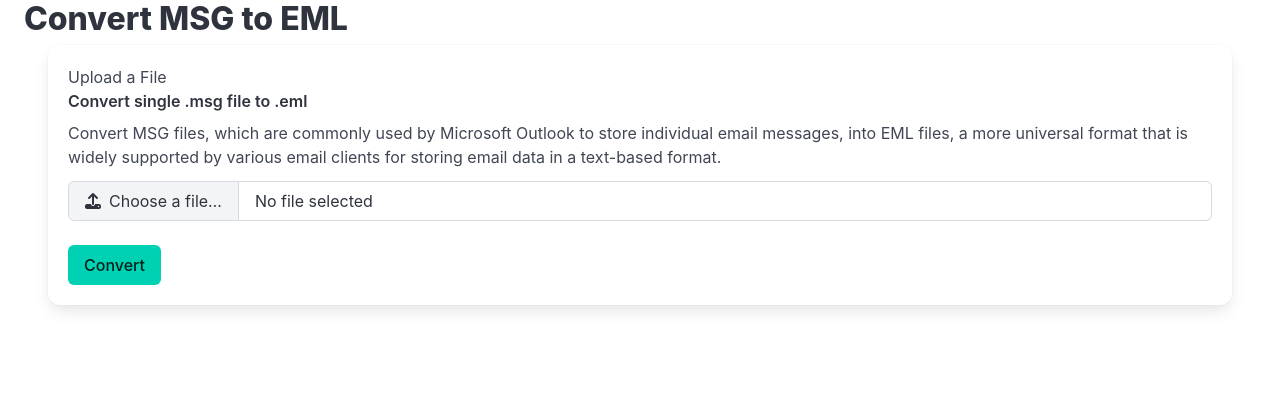
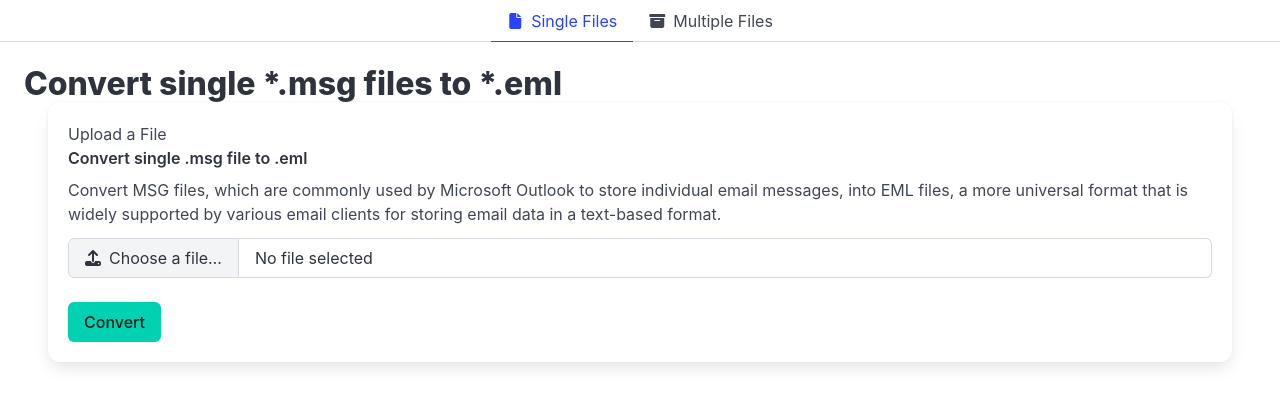
Before and after one commit to wuaschtikus/sales, a Django app: page /upload/ in a window 1280 px wide. Shown: the part 87-494 px from the top of the page. Run offline with Django 3.2, Linux system fonts and the light colour scheme; some libraries are stand-ins or nearby versions.

Commit message:
added layout for uploading multpiple files

```diff
--- a/msgconv/urls.py
+++ b/msgconv/urls.py
@@ -1,11 +1,13 @@
 from django.urls import path
-from .views import MsgConv, IndexView, ConverterView, DeleteFiles
+from .views import IndexView, ConverterView, DeleteFiles, MsgConvMultipleFiles, MsgConvSingleFiles
 
 urlpatterns = [
     path('index/', IndexView.as_view(), name='index'),
     path('converter/', ConverterView.as_view(), name='converter'),
-    path('msgconv/', MsgConv.as_view(), name='msgconv'),
-    path('msgconv/<str:id>', MsgConv.as_view(), name='msgconv'),
-    path('upload/', MsgConv.as_view(), name='msgupload'),
+    path('msgconv/single', MsgConvSingleFiles.as_view(), name='msgconv_single_files'),
+    path('msgconv/single/<str:id>', MsgConvSingleFiles.as_view(), name='msgconv_single_files'),
+    path('msgconv/multiple', MsgConvMultipleFiles.as_view(), name='msgconv_multiple_files'),
+    path('msgconv/multiple/<str:id>', MsgConvMultipleFiles.as_view(), name='msgconv_multiple_files'),
+    path('upload/', MsgConvSingleFiles.as_view(), name='msgupload'),
     path('delete/<str:id>', DeleteFiles.as_view(), name='delete_files'),
 ]
--- a/msgconv/views.py
+++ b/msgconv/views.py
@@ -27,11 +27,31 @@ class ConverterView(View):
     def get(self, request):
         return render(request, self.template_name)
 
-class MsgConv(View):
-    template_name = 'msgconv/msgconv.html'
 
+class MsgConvBase(View):
     # Define the maximum upload size (10MB)
     MAX_UPLOAD_SIZE = 10 * 1024 * 1024  # 10 MB in bytes
+
+
+class MsgConvMultipleFiles(MsgConvBase):
+    template_name = 'msgconv/msgconv_multiple_files.html'
+
+    def get(self, request, id=None):
+        form = MyFileUploadForm()
+
+        if id:
+            # Retrieve the dictionary from disk
+            with open(os.path.join(settings.MEDIA_ROOT, id, 'result.pkl'), 'rb') as file:
+                result = pickle.load(file)
+
+                logger.debug(f'result GET: {pformat(result)}')
+
+            return render(request, self.template_name, {'form': form, 'result': result})
+
+        return render(request, self.template_name, {'form': form})
+
+class MsgConvSingleFiles(MsgConvBase):
+    template_name = 'msgconv/msgconv_single_files.html'
 
     # Folder structure
     tmp = str(uuid.uuid4())
@@ -59,7 +79,16 @@ class MsgConv(View):
 
     def post(self, request):
         form = MyFileUploadForm(request.POST, request.FILES)
+        action = request.POST.get('action')
 
+        if action == 'single_file':
+            return self._process_single_file(request, form)
+        elif action == 'multiple_files':
+            return self._process_multiple_files(request, form)
+        else:
+            return render(request, self.template_name, {'form': form})
+
+    def _process_multiple_files(self, request, form):
         if form.is_valid():
             self.uploaded_file = request.FILES['file']
             self.uploaded_file_size_readable = get_readable_file_size(request.FILES['file'].size)
@@ -95,6 +124,44 @@ class MsgConv(View):
             return render(request, self.template_name, {'result': result})
 
         return render(request, self.template_name, {'form': form})
+
+    def _process_single_file(self, request, form):
+        if form.is_valid():
+            self.uploaded_file = request.FILES['file']
+            self.uploaded_file_size_readable = get_readable_file_size(request.FILES['file'].size)
+            self.uploaded_file_name = request.FILES['file'].name
+
+            # Create folder structure
+            self._create_temp_dirs()
+
+            logger.info(f'Uploaded file {self.uploaded_file_name} size {self.uploaded_file_size_readable} directory {self.tmp_dir}')
+
+            # Check file size limit
+            if self.uploaded_file.size > self.MAX_UPLOAD_SIZE:
+                logger.info('File size exceeded for file ')
+                form.add_error(None, f"File size exceeds the 10MB limit. Your file is {self.uploaded_file_size_readable}.")
+                return render(request, self.template_name, {'form': form})
+
+            # Processing msg file
+            # Write the file to disk
+            msg_path = self._write_to_disc(self.uploaded_file, os.path.join(self.tmp_dir_msg, self.uploaded_file.name))
+            result = self._process_file(msg_path)
+            result_file_info = msg_extract_info(msg_path)
+            result['result_file_info'] = result_file_info
+
+            logger.debug(f'result: {pformat(result)}')
+
+            # Store result in a file
+            # Write the dictionary to disk
+            with open(self.tmp_dir_result_path, 'wb') as file:
+                pickle.dump(result, file)
+
+            self._cleanup(msg_path)
+
+            return render(request, self.template_name, {'result': result})
+
+        return render(request, self.template_name, {'form': form})
+
 
     def _create_temp_dirs(self):
         os.makedirs(self.tmp_dir_attachments, exist_ok=True)
--- a/templates/base/base.html
+++ b/templates/base/base.html
@@ -6,7 +6,7 @@
     <title>msgconv</title>
     <link rel="stylesheet" href="https://cdn.jsdelivr.net/npm/bulma@1.0.1/css/bulma.min.css">
     <link rel="stylesheet" href="https://cdnjs.cloudflare.com/ajax/libs/font-awesome/6.6.0/css/all.min.css" integrity="sha512-Kc323vGBEqzTmouAECnVceyQqyqdsSiqLQISBL29aUW4U/M7pSPA/gEUZQqv1cwx4OnYxTxve5UMg5GT6L4JJg==" crossorigin="anonymous" referrerpolicy="no-referrer" />
-
+    <script src="https://ajax.googleapis.com/ajax/libs/jquery/2.1.1/jquery.min.js"></script>
 </head>
 
 <body>
--- a/templates/msgconv/converter.html
+++ b/templates/msgconv/converter.html
@@ -22,7 +22,7 @@
     </div>
     <div class="columns is-multiline">
       <div class="column is-6 is-4-desktop mb-2">
-        <a href="{% url 'msgconv' %}">
+        <a href="{% url 'msgconv_single_files' %}">
           <div class="box p-6 has-background-light static-height-box">
             <div class="has-text-centered">
               <i class="fa-solid fa-envelope fa-2xl"></i>
--- a/templates/msgconv/msgconv.html
+++ b/templates/msgconv/msgconv_single_files.html
@@ -2,16 +2,31 @@
 {% block content %}
 {% include '../base/snippets/navbar.html' %}
 
-<section class="pb-2">
+
+<div class="tabs is-centered">
+    <ul>
+      <li class="is-active">
+        <a href="{% url 'msgconv_single_files' %}">
+        <span class="icon is-small"><i class="fa fa-file"></i></span>
+        <span>Single Files</span>
+      </a>
+      </li>
+      <li>
+        <a href="{% url 'msgconv_multiple_files' %}">
+        <span class="icon is-small"><i class="fa fa-box-archive"></i></span>
+        <span>Multiple Files</span>
+      </a>
+      </li>
+    </ul>
+    <!--/tabs is-centered-->
+  </div>
+
 <div class="pl-5">
-        <h1 class="title">Convert MSG to EML</h1>
+    <h3 class="title">Convert single *.msg files to *.eml</h3>
 </div>
-</section>
-
-<section>
 <div class="box ml-6 mr-6">
     <h1>Upload a File</h1>
-        <form id="upload-form" method="post" enctype="multipart/form-data">
+    <form id="upload-form" method="post" enctype="multipart/form-data" action="single_file">
         {% csrf_token %}
         <div class="field">
             <label class="label">Convert single .msg file to .eml</label>
@@ -53,17 +68,13 @@
         });
     </script>
 </div>
-    </div>
-</section>
 
 {% if result.eml_download_url %}
-<section class="pb-2 pt-2">
+
     <div class="pl-5">
         <h3 class="title">Result</h3>
     </div>
-</section>
 
-<section>
     <div class="box ml-6 mr-6">
         <table class="table is-borderless">
             <tbody>
@@ -126,8 +137,6 @@
             </tbody>
         </table>
     </div>
-</section>
 {% endif %}
 
-
 {% endblock %}
```
Also changed, not shown: templates/msgconv/msgconv_multiple_files.html (added, +78 -0 lines). Lines whose indentation alone changed are shown as unchanged.
